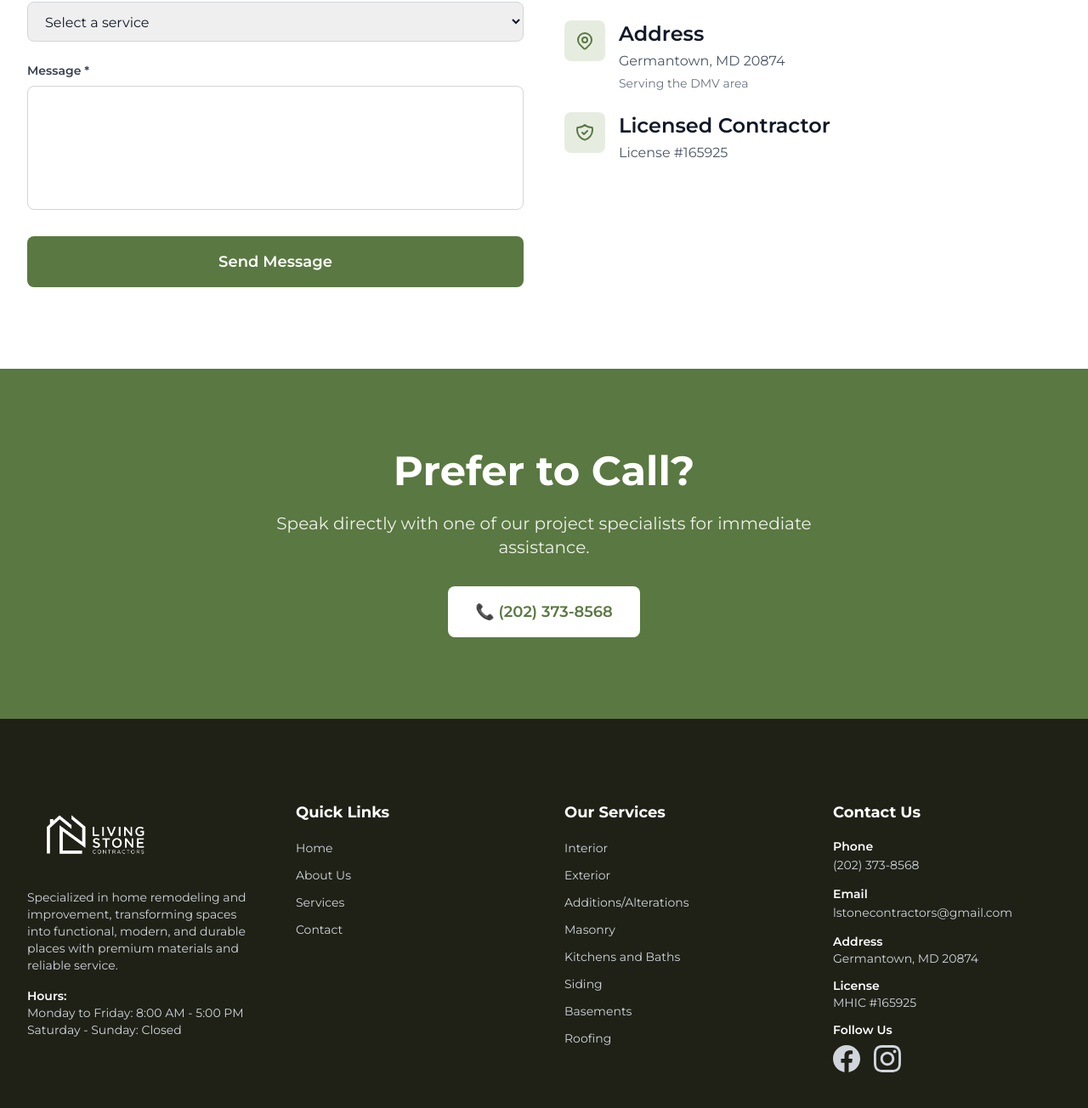
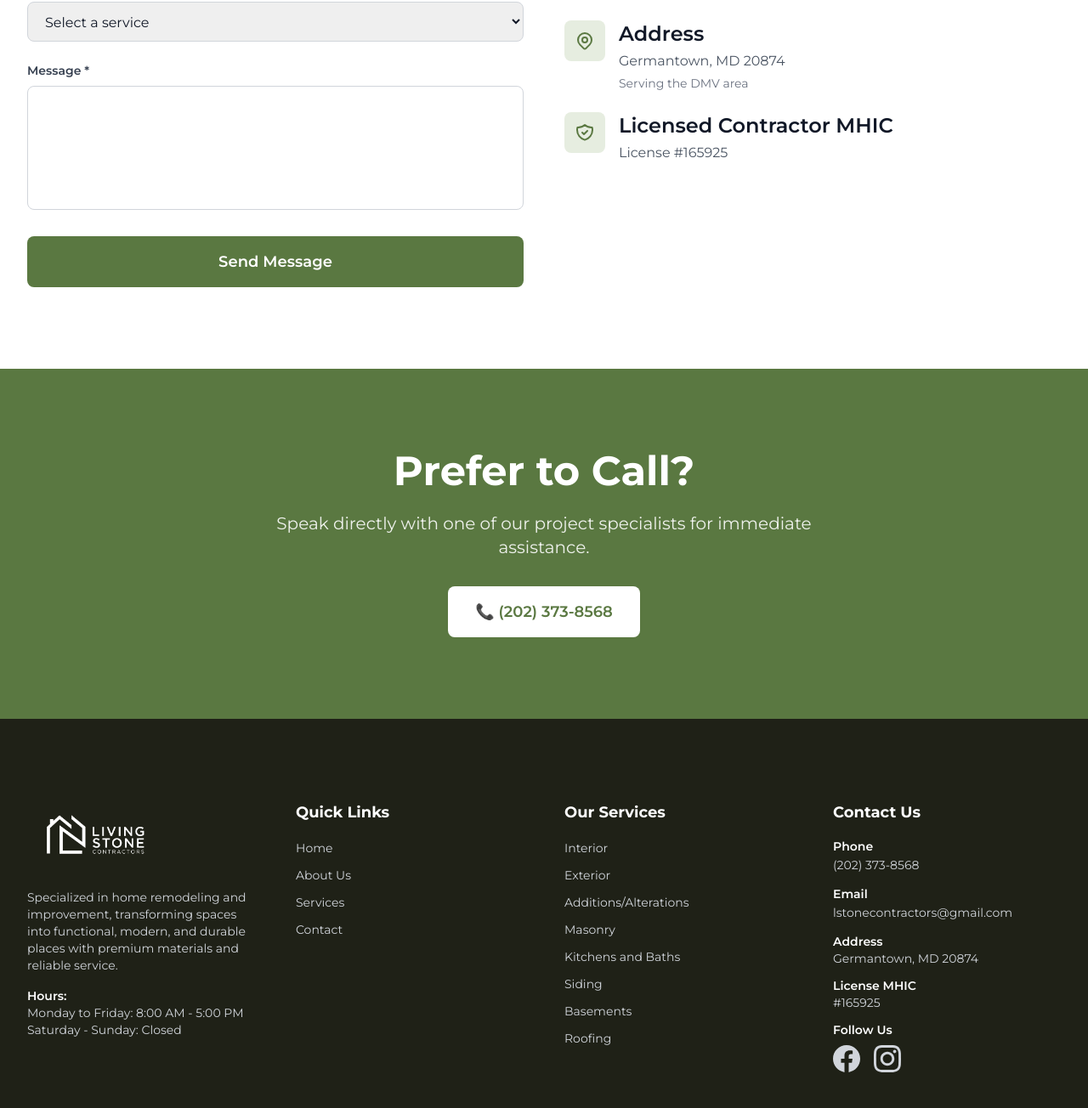
Before and after one commit to XnJaca/living_stone_contractors, an Astro site: page /contact in a window 1280 px wide. Shown: the part 916-2220 px from the top of the page at 85% size. Built offline with nearby package versions, Linux system fonts and the light colour scheme; Astro itself is replaced by a stand-in of ours; no server answers.

Commit message:
refactor: license

```diff
--- a/src/components/Footer.astro
+++ b/src/components/Footer.astro
@@ -117,8 +117,8 @@ const quickLinks = [
             <p class="text-sm">Germantown, MD 20874</p>
           </div>
           <div>
-            <p class="text-sm font-semibold text-white">License</p>
-            <p class="text-sm">MHIC #165925</p>
+            <p class="text-sm font-semibold text-white">License MHIC</p>
+            <p class="text-sm">#165925</p>
           </div>
           <div>
             <p class="text-sm font-semibold text-white mb-2">Follow Us</p>
--- a/src/pages/contact.astro
+++ b/src/pages/contact.astro
@@ -218,7 +218,7 @@ try {
                 </svg>
               </div>
               <div>
-                <h4 class="font-semibold text-gray-900 mb-1">Licensed Contractor</h4>
+                <h4 class="font-semibold text-gray-900 mb-1">Licensed Contractor MHIC</h4>
                 <p class="text-gray-600">License #165925</p>
               </div>
             </div>
--- a/src/pages/index.astro
+++ b/src/pages/index.astro
@@ -152,7 +152,7 @@ try {
             alt="Living Stone Contractors"
             class="w-full max-w-md mx-auto"
           />
-          <p class="text-sm text-gray-600 mt-2">License #165925</p>
+          <!-- <p class="text-sm text-gray-600 mt-2">License #165925</p> -->
         </div>
       </div>
     </div>
```
